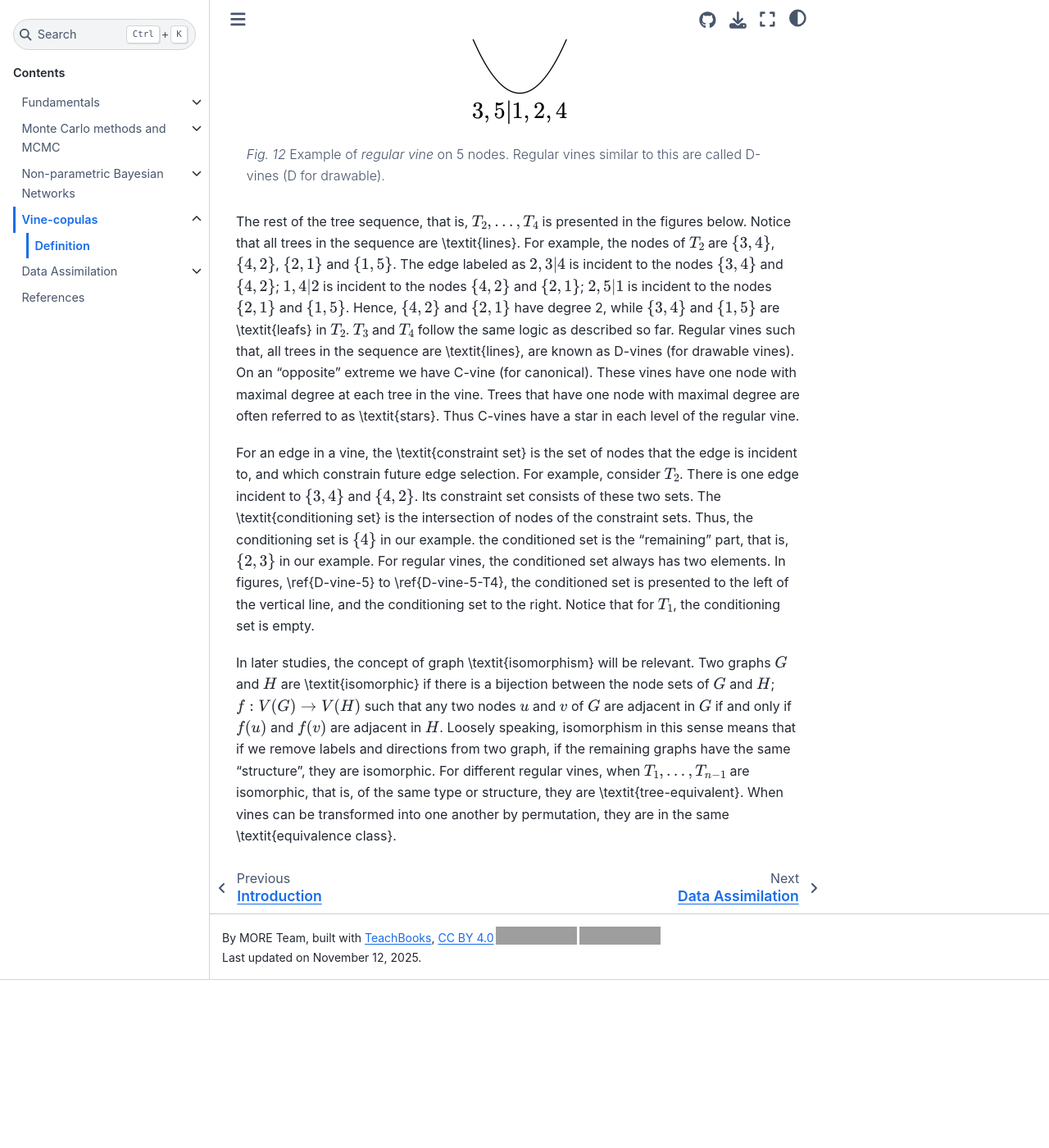
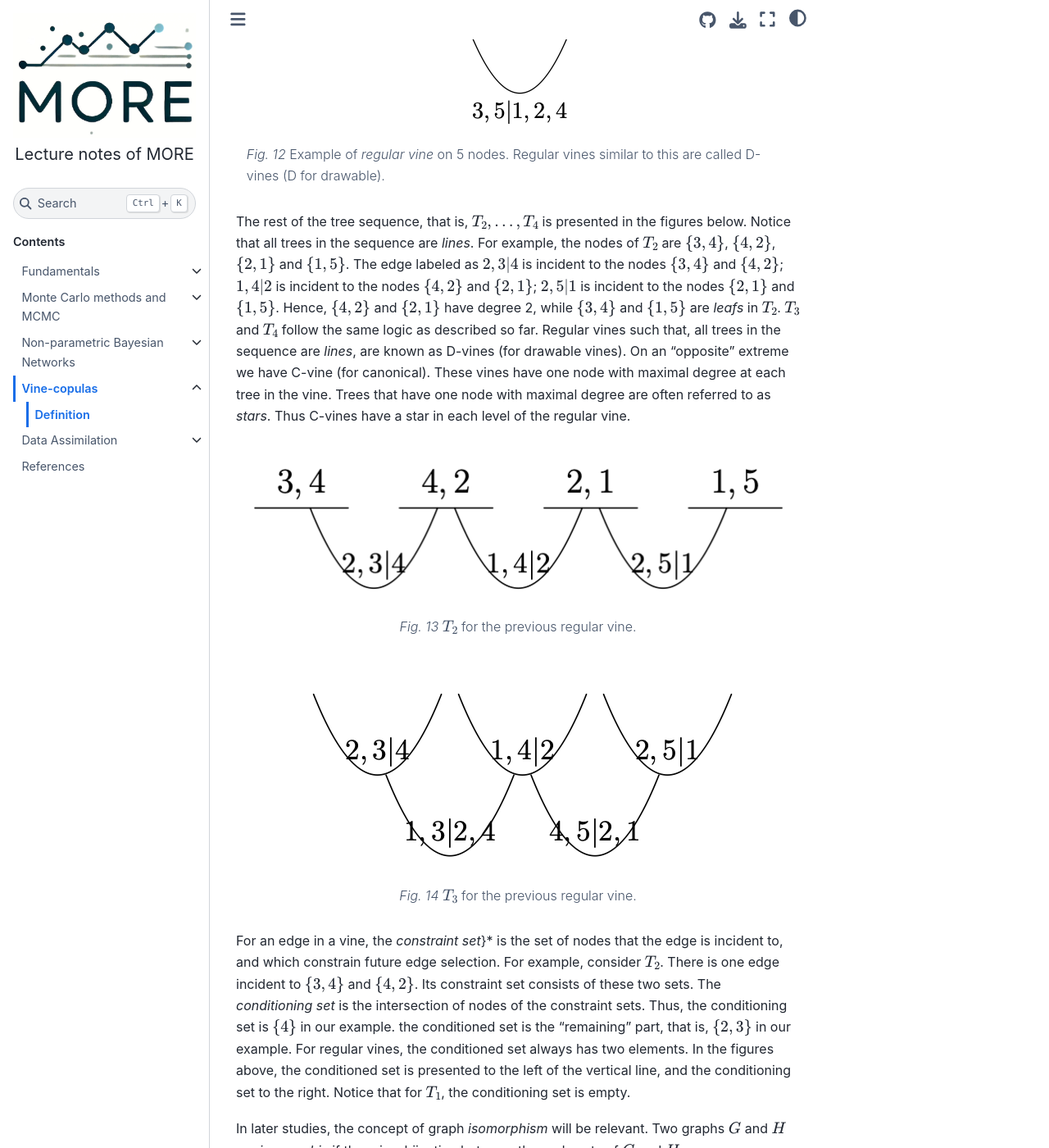
Before and after one commit to TUDelft-CITG/MORE-lecture-notes, a Jupyter Book: the page built from book/vines/Definition.md, in a window 1280 px wide and 1400 px high, scrolled down 636 px. Shown: the whole window at 82% size. Built offline with Jupyter Book 1.0.4 settings and Sphinx 7.4.7 and the Sphinx Book theme 1.1.4, drawn with Linux system fonts in a browser that asks for light colours; pages that are not in the unit, such as notebooks, are missing from menus; comment, search, counter and statistics services are not loaded; before the commit the page ends 1831 px from its top, so only the background shows below that; some of the changed text lies outside the part shown; grey boxes are pictures that could not be loaded.

Commit message:
add reference to figures

````diff
--- a/book/vines/Definition.md
+++ b/book/vines/Definition.md
@@ -1,19 +1,37 @@
 # Definition of regular vines
 
-As stated in Section [Minimal concepts of graph theory](graph_theory), a tree is a connected graph with no cycles. A *vine* is a sequence of trees $T_1,…,T_{n-1}$ such that the edges of $T_i$ become nodes of $T_{i+1}$ for $i=1,…,d-1$. If all edges in $T_i$ connected as nodes in $T_{i+1}$ are adjacent to a common node in $T_i$ then this is a *regular vine*. We call this property the *proximity condition*.  For us, only regular vines will be of interest. Hence, in the following, we will restrict ourselves to this class of vines. The Figure below presents a regular vine with five nodes. In $T_1$ 3 is adjacent to 4; 4 is adjacent to 3 and 2; 2 is adjacent to 4 and 1; 1 is adjacent to 2 and 5; 5 is adjacent to 1. Thus, 3 has degree 1, 4 has degree 2, 2 has degree 2, 1 has degree 2 and 5 has degree 1. These types of trees are commonly referred to as "*lines*". That is, trees that have two nodes with degree one (*leafs*) and the rest with degree 2.
+As stated in Section [Minimal concepts of graph theory](graph_theory), a tree is a connected graph with no cycles. A *vine* is a sequence of trees $T_1,…,T_{n-1}$ such that the edges of $T_i$ become nodes of $T_{i+1}$ for $i=1,…,d-1$. If all edges in $T_i$ connected as nodes in $T_{i+1}$ are adjacent to a common node in $T_i$ then this is a *regular vine*. We call this property the *proximity condition*.  For us, only regular vines will be of interest. Hence, in the following, we will restrict ourselves to this class of vines. Figure {numref}`d-vine-5` presents a regular vine with five nodes. In $T_1$ 3 is adjacent to 4; 4 is adjacent to 3 and 2; 2 is adjacent to 4 and 1; 1 is adjacent to 2 and 5; 5 is adjacent to 1. Thus, 3 has degree 1, 4 has degree 2, 2 has degree 2, 1 has degree 2 and 5 has degree 1. These types of trees are commonly referred to as "*lines*". That is, trees that have two nodes with degree one (*leafs*) and the rest with degree 2.
 
 ```{figure} ./figures/d_vine_5.png
-
+:name: d-vine-5
 ---
 
 ---
 Example of *regular vine* on 5 nodes. Regular vines similar to this are called D-vines (D for drawable).
 ```
 
-The rest of the tree sequence, that is, $T_2,\ldots,T_4$ is presented in the figures below. Notice that all trees in the sequence are \textit{lines}. For example, the nodes of $T_2$ are $\{3,4\}$, $\{4,2\}$, $\{2,1\}$ and $\{1,5\}$. The edge labeled as $2,3|4$ is incident to the nodes $\{3,4\}$ and $\{4,2\}$; $1,4|2$ is incident to the nodes $\{4,2\}$ and $\{2,1\}$; $2,5|1$ is incident to the nodes $\{2,1\}$ and $\{1,5\}$. Hence,  $\{4,2\}$ and $\{2,1\}$ have degree 2, while  $\{3,4\}$ and $\{1,5\}$ are \textit{leafs} in $T_2$. $T_3$ and $T_4$ follow the same logic as described so far. Regular vines such that, all trees in the sequence are \textit{lines}, are known as D-vines (for drawable vines). On an "opposite" extreme we have C-vine (for canonical). These vines have one node with maximal degree at each tree in the vine. Trees that have one node with maximal degree are often referred to as \textit{stars}. Thus C-vines have a star in each level of the regular vine.
+The rest of the tree sequence, that is, $T_2,\ldots,T_4$ is presented in the figures below. Notice that all trees in the sequence are *lines*. For example, the nodes of $T_2$ are $\{3,4\}$, $\{4,2\}$, $\{2,1\}$ and $\{1,5\}$. The edge labeled as $2,3|4$ is incident to the nodes $\{3,4\}$ and $\{4,2\}$; $1,4|2$ is incident to the nodes $\{4,2\}$ and $\{2,1\}$; $2,5|1$ is incident to the nodes $\{2,1\}$ and $\{1,5\}$. Hence,  $\{4,2\}$ and $\{2,1\}$ have degree 2, while  $\{3,4\}$ and $\{1,5\}$ are *leafs* in $T_2$. $T_3$ and $T_4$ follow the same logic as described so far. Regular vines such that, all trees in the sequence are *lines*, are known as D-vines (for drawable vines). On an "opposite" extreme we have C-vine (for canonical). These vines have one node with maximal degree at each tree in the vine. Trees that have one node with maximal degree are often referred to as *stars*. Thus C-vines have a star in each level of the regular vine.
+
+```{figure} ./figures/tree2.png
+
+---
+
+---
+$T_2$ for the previous regular vine.
+```
+
+```{figure} ./figures/tree3.png
+
+---
+
+---
+$T_3$ for the previous regular vine.
+```
 
 
 
-For an edge in a vine, the \textit{constraint set} is the set of nodes that the edge is incident to, and which constrain future edge selection. For example, consider $T_2$. There is one edge incident to $\{3,4\}$ and $\{4,2\}$. Its constraint set consists of these two sets. The \textit{conditioning set} is the intersection of nodes of the constraint sets. Thus, the conditioning set is $\{4\}$ in our example. the conditioned set is the "remaining" part, that is, $\{2,3\}$ in our example. For regular vines, the conditioned set always has two elements. In figures, \ref{D-vine-5} to \ref{D-vine-5-T4}, the conditioned set is presented to the left of the vertical line, and the conditioning set to the right. Notice that for $T_1$, the conditioning set is empty.
+For an edge in a vine, the *constraint set*}* is the set of nodes that the edge is incident to, and which constrain future edge selection. For example, consider $T_2$. There is one edge incident to $\{3,4\}$ and $\{4,2\}$. Its constraint set consists of these two sets. The *conditioning set* is the intersection of nodes of the constraint sets. Thus, the conditioning set is $\{4\}$ in our example. the conditioned set is the "remaining" part, that is, $\{2,3\}$ in our example. For regular vines, the conditioned set always has two elements. In the figures above, the conditioned set is presented to the left of the vertical line, and the conditioning set to the right. Notice that for $T_1$, the conditioning set is empty.
 
-In later studies, the concept of graph \textit{isomorphism} will be relevant. Two graphs $G$ and $H$ are \textit{isomorphic} if there is a bijection between the node sets of $G$ and $H$; $f:V(G) \rightarrow V(H)$ such that any two nodes $u$ and $v$ of $G$ are adjacent in $G$ if and only if $f(u)$ and $f(v)$ are adjacent in $H$. Loosely speaking, isomorphism in this sense means that if we remove labels and directions from two graph, if the remaining graphs have the same "structure", they are isomorphic. For different regular vines, when $T_1,\ldots,T_{n-1}$ are isomorphic, that is, of the same type or structure, they are \textit{tree-equivalent}. When vines can be transformed into one another by permutation, they are in the same \textit{equivalence class}.
+In later studies, the concept of graph *isomorphism* will be relevant. Two graphs $G$ and $H$ are *isomorphic* if there is a bijection between the node sets of $G$ and $H$; $f:V(G) \rightarrow V(H)$ such that any two nodes $u$ and $v$ of $G$ are adjacent in $G$ if and only if $f(u)$ and $f(v)$ are adjacent in $H$. Loosely speaking, isomorphism in this sense means that if we remove labels and directions from two graph, if the remaining graphs have the same "structure", they are isomorphic. For different regular vines, when $T_1,\ldots,T_{n-1}$ are isomorphic, that is, of the same type or structure, they are *tree-equivalent*. When vines can be transformed into one another by permutation, they are in the same *equivalence class*.
+
+The figure below presents the 6 equivalence classes of regular vines on 5 nodes. Notice that panel (a) corresponds to a D-vine; The regular vines in Figures \ref{R-vine-5C} and \ref{R-vine-5D} are tree-equivalent but correspond to different equivalence classes, and \ref{R-vine-5F} is a C-vine. There are 60 D-vines on 5 nodes; 120 regular vines similar to the one in Figure \ref{R-vine-5B}; 60 as in Figure \ref{R-vine-5C};  120 as in Figure \ref{R-vine-5D}; 60 as in Figure \ref{R-vine-5E}; and 60 C-vines on 5 nodes.
````
